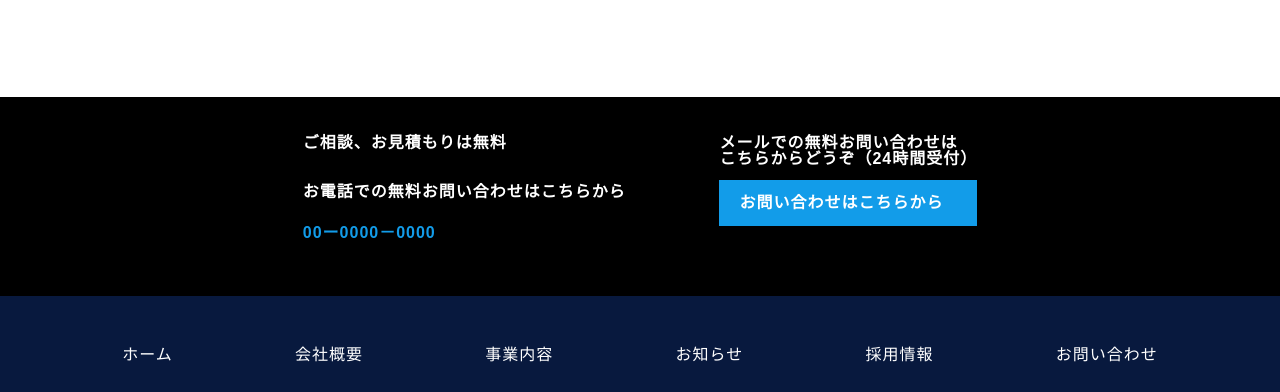
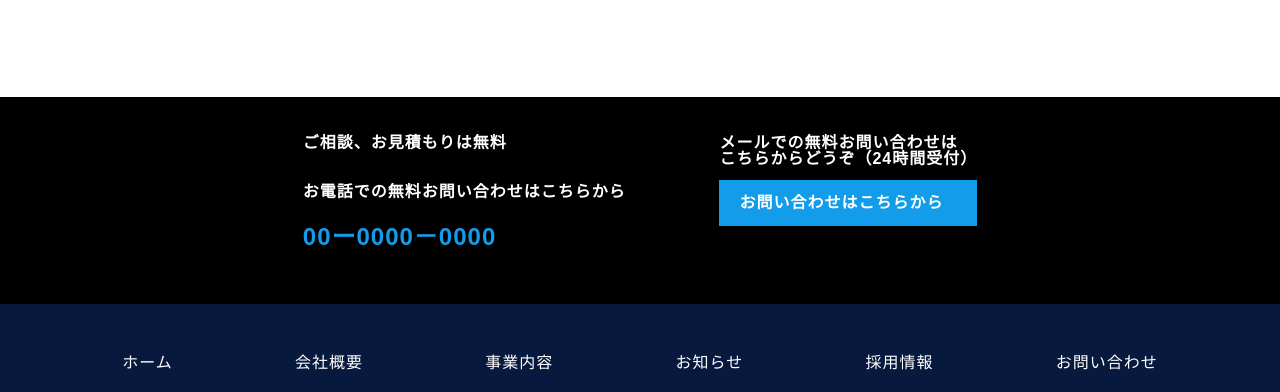
Before and after one commit to yanagisawa0519/hp2, a plain HTML site: page hp2/html/inquiry.html in a window 1280 px wide. Shown: the part 2314-2706 px from the top of the page. Drawn offline with Linux system fonts and the light colour scheme.

Commit message:
first commit

```diff
--- a/hp2/css/business.css
+++ b/hp2/css/business.css
@@ -198,6 +198,7 @@ nav.header-wrapper__nav {
 .characte-philoso {
     padding: 20px; /* セクションの内側の余白を設定 */
     background-color: #f4f4f4; /* セクションの背景色を設定 */
+    margin-top: 5%;
 }
 
 /* セクション内のコンテナのスタイル */
@@ -208,13 +209,13 @@ nav.header-wrapper__nav {
 
 /* タイトルのスタイル */
 .wrap-philoso h1 {
-    font-size: 15px; /* タイトルのフォントサイズを設定 */
+    font-size: 20px; /* タイトルのフォントサイズを設定 */
     margin: 20px 0; /* タイトルの上下の余白を設定 */
 }
 
 /* コンテンツのスタイル */
 .content-vition h1, .integrity-content h1 {
-    font-size: 18px; /* コンテンツのフォントサイズを設定 */
+    font-size: 24px; /* コンテンツのフォントサイズを設定 */
     line-height: 1.4; /* 行の高さを設定 */
 }
 
@@ -229,6 +230,15 @@ nav.header-wrapper__nav {
 
 .item__head{
 
+}
+
+.ttl{
+
+  font-size: 20px;
+}
+
+.item__head {
+    font-size: 20px;
 }
 
 
@@ -367,7 +377,7 @@ width: 65%;
 }
 
 h4.ttl {
-    width: 100%;
+    width: 120%;
 }
 
 .item__head {
@@ -459,6 +469,11 @@ padding: 3%;
 .number{
   color: #129CE9;
 }
+.number {
+    font-size: 24px;
+}
+
+
 
 .left-inqu{
 }
--- a/hp2/css/fee.flow.css
+++ b/hp2/css/fee.flow.css
@@ -655,6 +655,10 @@ margin-bottom: 5%;
 .number{
   padding-top: 3%;
 }
+
+.number {
+    font-size: 24px;
+}
 .wrap-question{
   padding: 3%;
   display: flex;
--- a/hp2/css/inquiriy.css
+++ b/hp2/css/inquiriy.css
@@ -698,6 +698,10 @@ textarea {
 
 }
 
+.number {
+    font-size: 24px;
+}
+
 
 
   .wrap-question{
--- a/hp2/css/notification.css
+++ b/hp2/css/notification.css
@@ -366,6 +366,10 @@ padding: 3%;
 
 .number{
   color: #129CE9;
+}
+
+.number {
+    font-size: 24px;
 }
 
 .left-inqu{
--- a/hp2/css/recruit.css
+++ b/hp2/css/recruit.css
@@ -395,6 +395,10 @@ img{
 
 .number h1{
   color: #129CE9;
+}
+
+.number {
+    font-size: 24px;
 }
 
 .left-inqu{
```
